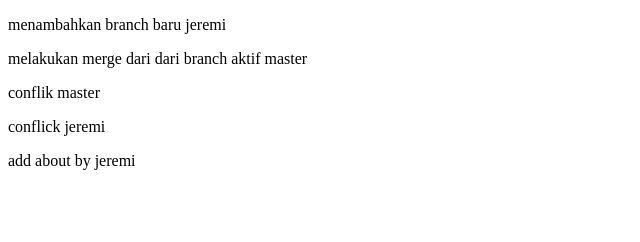
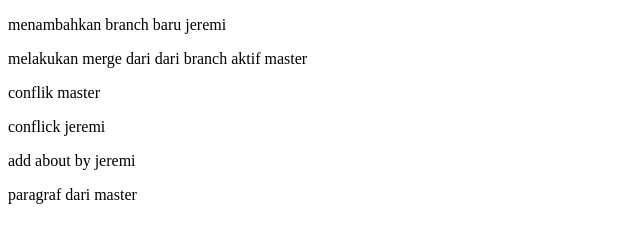
Before and after one commit to jeremiarf123/tugas-eduwork-git, a plain HTML site: page index.html in a window 1280 px wide. Shown: the whole page, without its empty margins (0-640 px from the left). Drawn offline with Linux system fonts and the light colour scheme.

Commit message:
edit paragraf in index

```diff
--- a/index.html
+++ b/index.html
@@ -11,5 +11,6 @@
     <p>conflik master</p>
     <p>conflick jeremi</p>
     <p>add about by jeremi</p>
+    <p>paragraf dari master</p>
 </body>
 </html>
```
